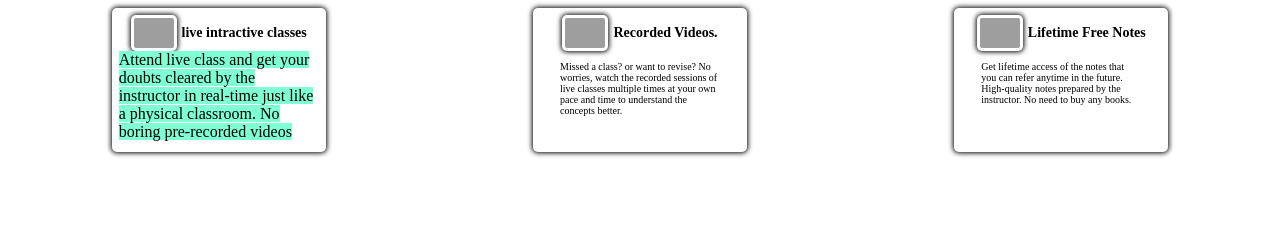
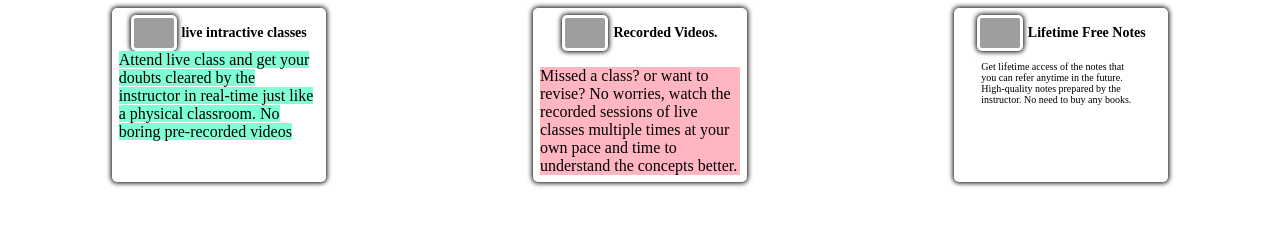
Before and after one commit to prajwalgirhepunje/assiment15, a plain HTML site: page index.html in a window 1280 px wide. Drawn offline with Linux system fonts and the light colour scheme; grey boxes are pictures that could not be loaded.

Commit message:
block element added

```diff
--- a/index.html
+++ b/index.html
@@ -10,7 +10,7 @@
         }
         .card{
             width: 200px;
-            height: 130px;
+            height: 160px;
             background-color: #fff;
             box-shadow: 0 0 5px 1px ;
             border-radius: 5px;
@@ -44,6 +44,8 @@
         background-color: aquamarine;
         height: 100px;
        }
+        .heading{
+            background-color: lightpink;
         }
     </style>
 </head>
@@ -54,14 +56,14 @@
             <img src="https://cdn.roadtocode.org/unique-features/live-classes-md.png" class="card-img"/>
             <h1 class="card-heading">live intractive classes</h1>
         </div>
-<span class="text" class="card-description">Attend live class and get your doubts cleared by the instructor in real-time just like a physical classroom. No boring pre-recorded videos</span>
+    <span class="text" class="card-description">Attend live class and get your doubts cleared by the instructor in real-time just like a physical classroom. No boring pre-recorded videos</span>
     </div>
     <div class="card">
         <div class="card-headar-section">
             <img src="https://cdn.roadtocode.org/unique-features/recorded-classes-md.png" class="card-img"/>
             <h1 class="card-heading">Recorded Videos.</h1>
         </div>
-        <p class="card-description">Missed a class? or want to revise? No worries, watch the recorded sessions of live classes multiple times at your own pace and time to understand the concepts better.</p>
+        <p class="heading" class="card-description">Missed a class? or want to revise? No worries, watch the recorded sessions of live classes multiple times at your own pace and time to understand the concepts better.</p>
     </div>
     <div class="card">
         <div class="card-headar-section">
```
